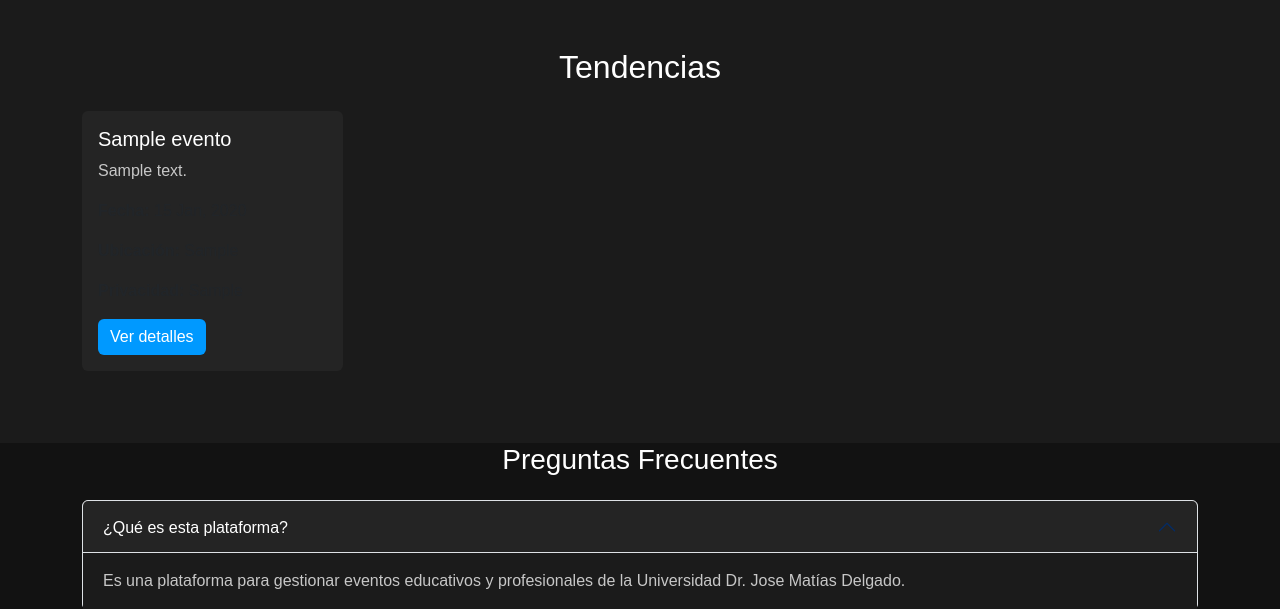
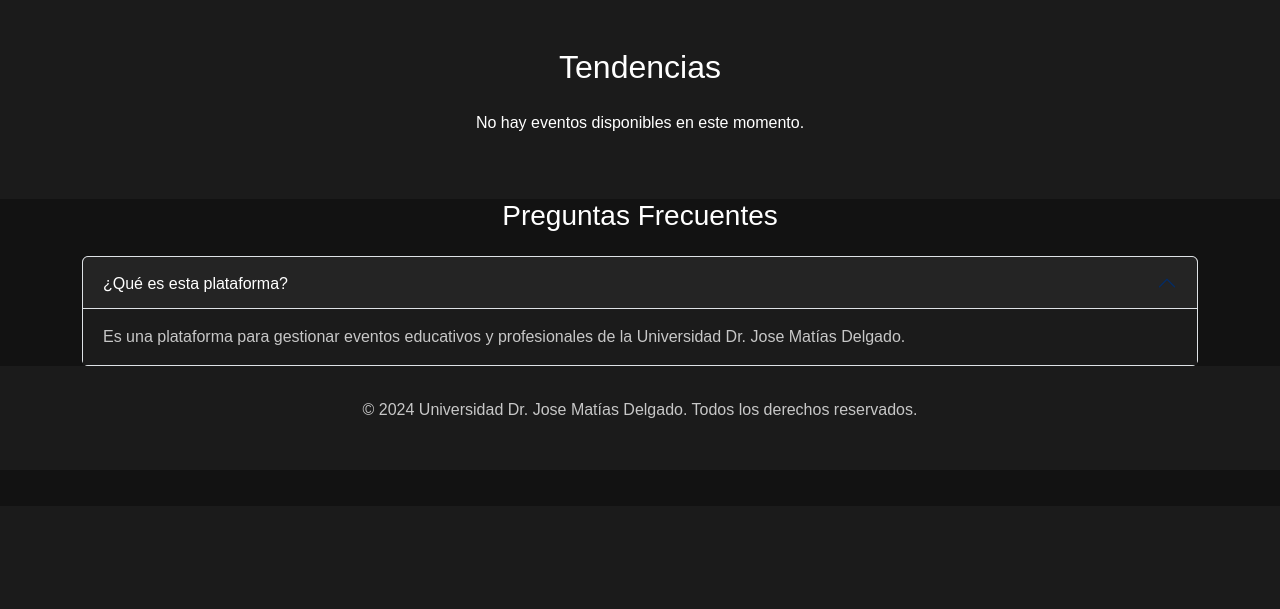
Before and after one commit to 202102186ujmd/Aplicacion-de-INS, a Django app: page / in a window 1280 px wide. Shown: the part 294-903 px from the top of the page. After the commit the page ends 712 px from the top, so only its background shows below. Run offline with Django 5.2, Linux system fonts and the light colour scheme; tables that the repository leaves empty hold one stand-in row (values such as "Sample post").

Commit message:
Actualizacion

```diff
--- a/EventosINS/eventos/templates/eventos/home.html
+++ b/EventosINS/eventos/templates/eventos/home.html
@@ -107,6 +107,7 @@
     <div class="container">
         <h2 class="text-center mb-4">Tendencias</h2>
         <div class="row">
+            {% if eventos %}
                 {% for evento in eventos %}
                     <div class="col-md-3">
                         <div class="card mb-4">
@@ -114,16 +115,20 @@
                                 <h5 class="card-title">{{ evento.titulo }}</h5>
                                 <p class="card-text">{{ evento.descripcion|truncatewords:15 }}</p>
                                 <p><strong>Fecha:</strong> {{ evento.fecha|date:"d M, Y" }}</p>
-                            <p><strong>Ubicación:</strong> {{ evento.ubicacion }}</p> <!-- Nueva línea -->
-                            <p><strong>Privacidad:</strong> {{ evento.privacidad }}</p> <!-- Nueva línea -->
-                            <a href="{% url 'evento_detail' evento.id_evento %}" class="btn btn-primary">Ver detalles</a> <!-- Cambio de evento.id a evento.id_evento -->
+                                <p><strong>Ubicación:</strong> {{ evento.ubicacion }}</p>
+                                <p><strong>Privacidad:</strong> {{ evento.privacidad }}</p>
+                                <a href="{% url 'evento_detail' evento.id_evento %}" class="btn btn-primary">Ver detalles</a>
                             </div>
                         </div>
                     </div>
                 {% endfor %}
+            {% else %}
+                <p class="text-center">No hay eventos disponibles en este momento.</p>
+            {% endif %}
         </div>
     </div>
 </section>
+
 
 <!-- Preguntas frecuentes -->
 <section class="faq-section">
--- a/EventosINS/eventos/urls.py
+++ b/EventosINS/eventos/urls.py
@@ -1,11 +1,12 @@
 # eventos/urls.py
 from django.urls import path
 from django.contrib.auth.views import LoginView
-from .views import CustomLoginView, home, about_view
+from .views import CustomLoginView, home, about_view, evento_detail
 
 
 urlpatterns = [
     path('login/', CustomLoginView.as_view(), name='login'),
     path('', home, name='home'), #ruta para la pagina principal
     path('about/', about_view, name='about'),
+   path('evento/<int:id_evento>/', evento_detail, name='evento_detail'),
 ]
--- a/EventosINS/eventos/views.py
+++ b/EventosINS/eventos/views.py
@@ -1,19 +1,38 @@
-# eventos/views.py
+# Importaciones necesarias
 from django.contrib.auth.views import LoginView
-from django.shortcuts import render
+from django.shortcuts import render, get_object_or_404
 from .forms import LoginForm
 from .models import Evento
+from datetime import datetime  # Para obtener la fecha actual
 
 # Vista para el login
 class CustomLoginView(LoginView):
-    template_name = 'eventos/login.html'  # Asegúrate de que este sea el archivo correcto
+    template_name = 'eventos/login.html'
     authentication_form = LoginForm
 
 # Vista para la página principal
 def home(request):
-    eventos = Evento.objects.filter(estado='activo')  # Obtener solo eventos activos
+    # Obtener la fecha actual
+    now = datetime.now()
+
+    # Filtrar eventos que ocurren en el mes actual y con privacidad específica
+    eventos = Evento.objects.filter(
+        fecha__year=now.year,
+        fecha__month=now.month,
+        privacidad='publico',  # Cambia 'publico' por el valor de privacidad que desees
+        estado='activo'  # Asumiendo que solo mostramos eventos activos
+    )
+
     return render(request, 'eventos/home.html', {'eventos': eventos})
 
-# Vista para la pagina de about
+# Vista para la página de about
 def about_view(request):
     return render(request, 'eventos/about.html')
+
+# Vista para los detalles del evento
+def evento_detail(request, id_evento):
+    # Obtener el evento o mostrar un error 404 si no existe
+    evento = get_object_or_404(Evento, id_evento=id_evento)
+
+    # Renderizar la plantilla 'evento_detail.html' con los detalles del evento
+    return render(request, 'eventos/evento_detail.html', {'evento': evento})
```
Lines whose indentation alone changed are shown as unchanged.
